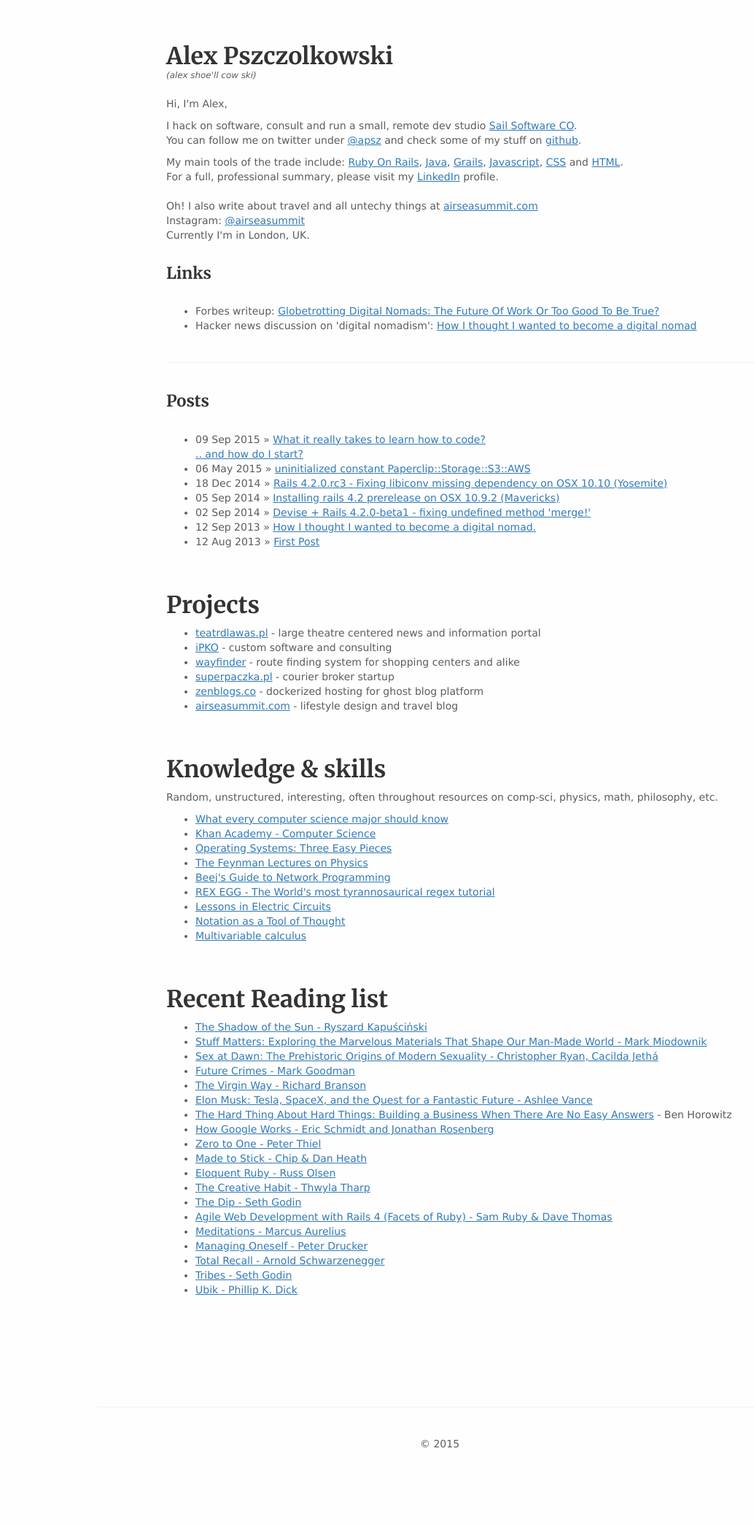
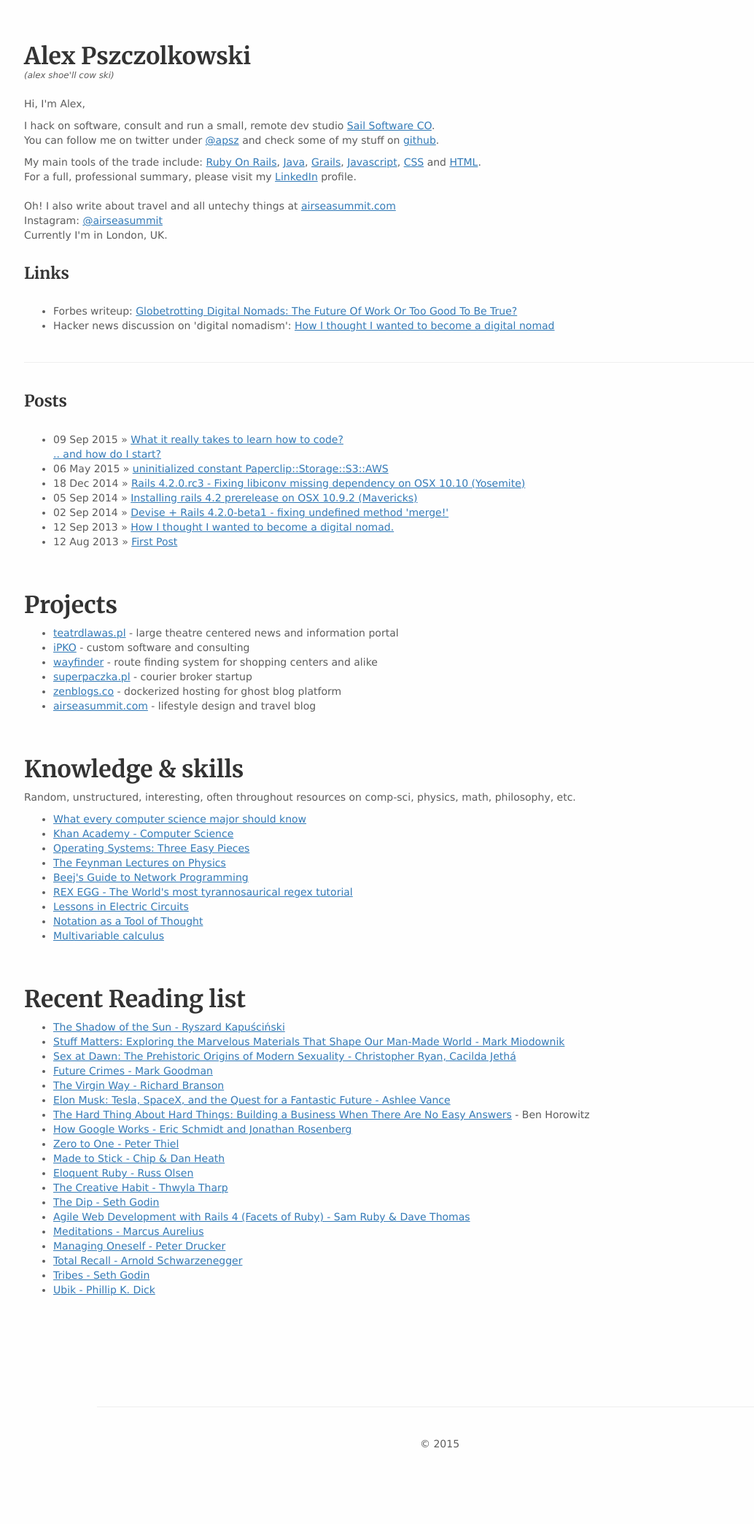
Before and after one commit to alexp/alexp.github.io, a Jekyll site: the page built from index.html, in a window 1280 px wide. Shown: the whole page at 73% size, without its empty margins (37-1071 px from the left). Built offline with Jekyll 4.4.1, drawn with Linux system fonts in a browser that asks for light colours; comment, search, counter and statistics services are not loaded.

Commit message:
Reformat index

```diff
--- a/index.html
+++ b/index.html
@@ -5,7 +5,7 @@
 ---
 
 <section class="row">
-    <div class="col-md-10 col-md-offset-2">
+    <div class="col-md-12">
         <h1>Alex Pszczolkowski</h1>
         <p class="small"><em>(alex shoe'll cow ski)</em></p>
         <br/>
```
